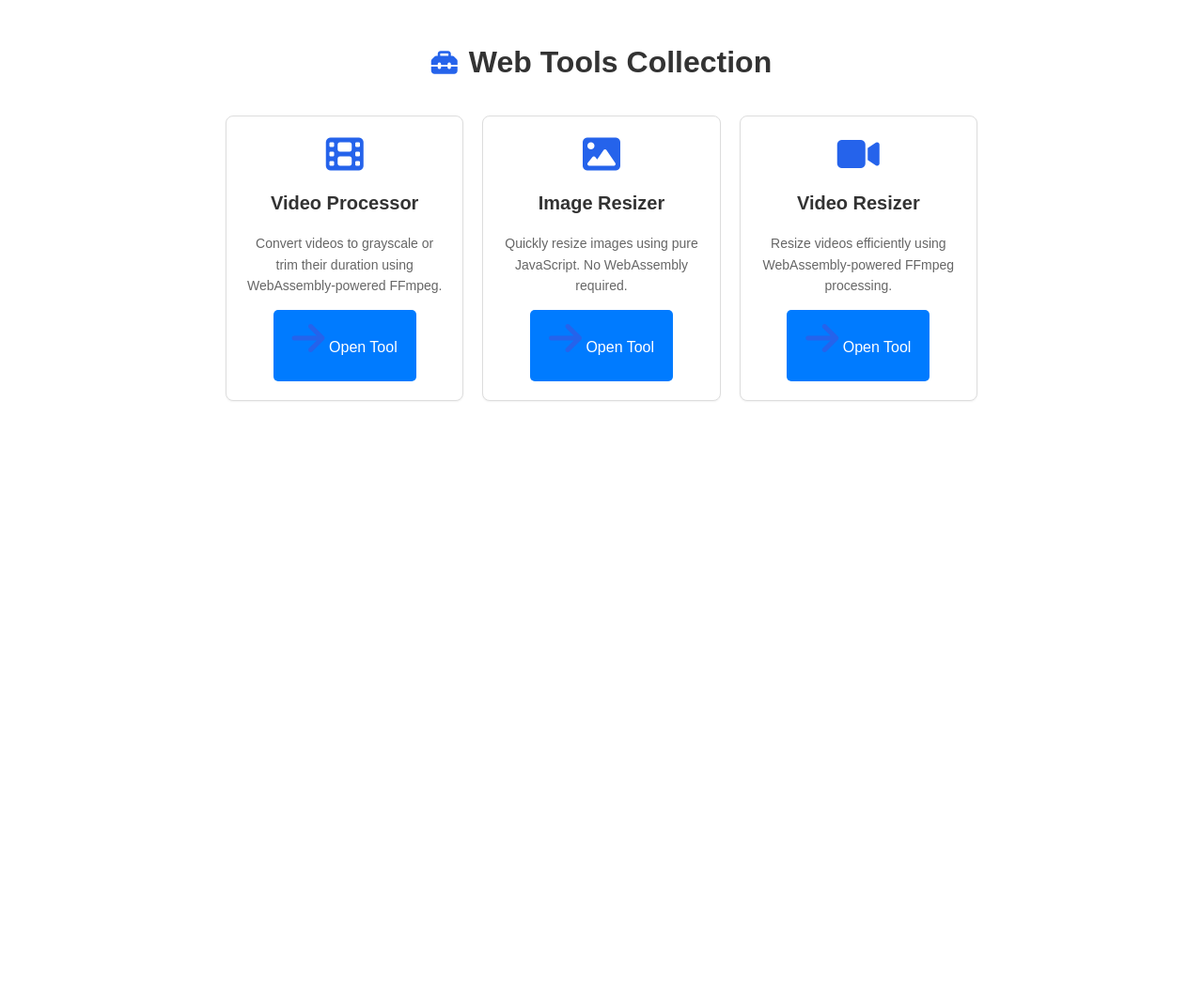
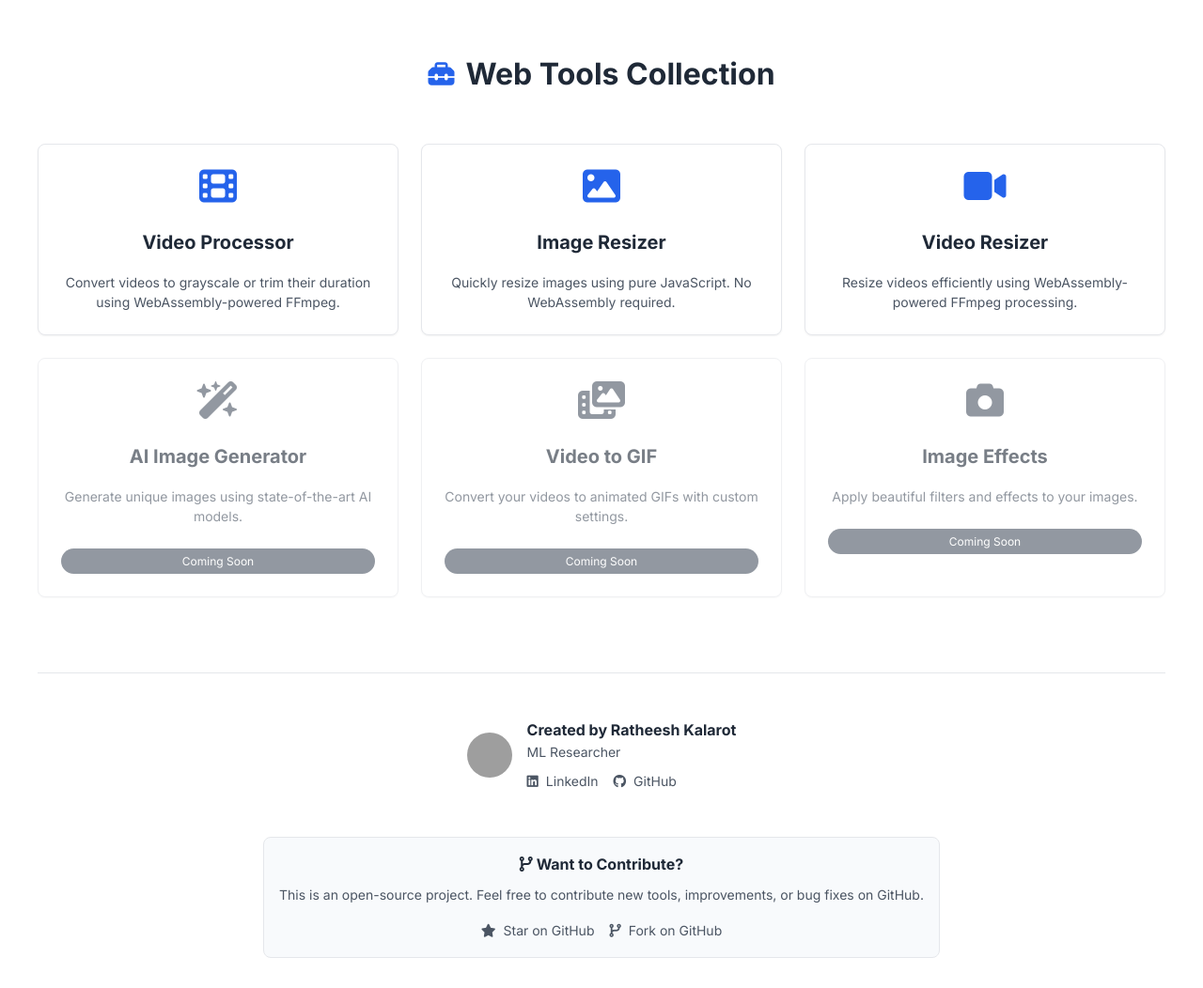
Before and after one commit to ratheeshkpattambi/web_tools, a plain HTML site: page index.html in a window 1280 px wide. Shown: the whole page at 94% size. Before the commit the page ends 800 px from the top, so only its background shows below. Drawn offline with Linux system fonts and the light colour scheme; grey boxes are pictures that could not be loaded.

Commit message:
Build #25: Add coming soon tools and update profile info

```diff
--- a/index.html
+++ b/index.html
@@ -3,7 +3,7 @@
 <head>
     <meta charset="UTF-8">
     <meta name="viewport" content="width=device-width, initial-scale=1.0">
-    <title>Web Tools Collection (Build #22)</title>
+    <title>Web Tools Collection (Build #24)</title>
     <link rel="preconnect" href="https://fonts.googleapis.com">
     <link rel="preconnect" href="https://fonts.gstatic.com" crossorigin>
     <link href="https://fonts.googleapis.com/css2?family=Inter:wght@400;500;600;700&display=swap" rel="stylesheet">
@@ -11,88 +11,265 @@
     <link rel="stylesheet" href="/css/styles.css">
     <style>
         body {
-            font-family: Arial, sans-serif;
-            max-width: 800px;
+            font-family: 'Inter', system-ui, -apple-system, sans-serif;
+            max-width: 1200px;
             margin: 0 auto;
-            padding: 20px;
+            padding: 2rem;
             line-height: 1.6;
+            min-height: 100vh;
+            display: flex;
+            flex-direction: column;
         }
+
         .tools-grid {
             display: grid;
-            grid-template-columns: repeat(auto-fit, minmax(250px, 1fr));
-            gap: 20px;
-            margin-top: 30px;
+            grid-template-columns: repeat(auto-fit, minmax(300px, 1fr));
+            gap: 1.5rem;
+            margin: 2rem 0;
+            flex: 1;
         }
+
         .tool-card {
-            border: 1px solid #ddd;
-            border-radius: 8px;
-            padding: 20px;
+            border: 1px solid var(--border-color);
+            border-radius: 0.5rem;
+            padding: 1.5rem;
             text-align: center;
             transition: transform 0.2s, box-shadow 0.2s;
             text-decoration: none;
             color: inherit;
+            background: white;
+            box-shadow: var(--shadow-sm);
+            display: flex;
+            flex-direction: column;
+            gap: 1rem;
+            cursor: pointer;
         }
+
         .tool-card:hover {
-            transform: translateY(-5px);
-            box-shadow: 0 5px 15px rgba(0,0,0,0.1);
+            transform: translateY(-4px);
+            box-shadow: var(--shadow-lg);
         }
+
+        .tool-card i {
+            font-size: 2.5rem;
+            color: var(--primary-color);
+            margin-bottom: 0.5rem;
+        }
+
         .tool-card h2 {
-            margin-top: 0;
-            color: #333;
+            margin: 0;
+            color: var(--text-primary);
+            font-size: 1.25rem;
         }
+
         .tool-card p {
-            color: #666;
-            margin-bottom: 15px;
+            color: var(--text-secondary);
+            margin: 0;
+            font-size: 0.875rem;
+            line-height: 1.5;
         }
-        .tool-button {
-            display: inline-block;
-            padding: 10px 20px;
-            background-color: #007bff;
-            color: white;
-            text-decoration: none;
-            border-radius: 5px;
-            transition: background-color 0.2s;
-        }
-        .tool-button:hover {
-            background-color: #0056b3;
-        }
+
         h1 {
             text-align: center;
-            color: #333;
-            margin-bottom: 30px;
+            color: var(--text-primary);
+            margin-bottom: 1rem;
+            display: flex;
+            align-items: center;
+            justify-content: center;
+            gap: 0.75rem;
+            font-size: 2rem;
+        }
+
+        h1 i {
+            color: var(--primary-color);
+        }
+
+        .footer {
+            margin-top: 3rem;
+            padding-top: 2rem;
+            border-top: 1px solid var(--border-color);
+            text-align: center;
+            color: var(--text-secondary);
+            font-size: 0.875rem;
+        }
+
+        .footer-content {
+            display: flex;
+            flex-direction: column;
+            align-items: center;
+            gap: 1rem;
+        }
+
+        .author {
+            display: flex;
+            align-items: center;
+            gap: 1rem;
+            margin: 1rem 0;
+        }
+
+        .author img {
+            width: 48px;
+            height: 48px;
+            border-radius: 50%;
+            object-fit: cover;
+        }
+
+        .author-info {
+            text-align: left;
+        }
+
+        .author-info h3 {
+            margin: 0;
+            font-size: 1rem;
+            color: var(--text-primary);
+        }
+
+        .author-info p {
+            margin: 0;
+            font-size: 0.875rem;
+            color: var(--text-secondary);
+        }
+
+        .social-links {
+            display: flex;
+            gap: 1rem;
+            margin-top: 0.5rem;
+        }
+
+        .social-links a {
+            color: var(--text-secondary);
+            text-decoration: none;
+            display: flex;
+            align-items: center;
+            gap: 0.5rem;
+            transition: color 0.2s;
+        }
+
+        .social-links a:hover {
+            color: var(--primary-color);
+        }
+
+        .contribute {
+            margin-top: 1rem;
+            padding: 1rem;
+            background: #f8fafc;
+            border-radius: 0.5rem;
+            border: 1px solid var(--border-color);
+        }
+
+        .contribute h3 {
+            margin: 0 0 0.5rem 0;
+            font-size: 1rem;
+            color: var(--text-primary);
+        }
+
+        .contribute p {
+            margin: 0;
+            font-size: 0.875rem;
+            color: var(--text-secondary);
+        }
+
+        .tool-card.coming-soon {
+            opacity: 0.6;
+            cursor: not-allowed;
+            pointer-events: none;
+        }
+
+        .tool-card.coming-soon i {
+            color: var(--text-secondary);
+        }
+
+        .coming-soon-badge {
+            background: var(--text-secondary);
+            color: white;
+            padding: 0.25rem 0.75rem;
+            border-radius: 1rem;
+            font-size: 0.75rem;
+            margin-top: 0.5rem;
+            display: inline-block;
         }
     </style>
 </head>
 <body>
-    <h1><i class="fas fa-toolbox"></i> Web Tools Collection</h1>
+    <h1>
+        <i class="fas fa-toolbox"></i>
+        Web Tools Collection
+    </h1>
+
     <div class="tools-grid">
         <a href="/video_process/" class="tool-card">
             <i class="fas fa-film"></i>
             <h2>Video Processor</h2>
             <p>Convert videos to grayscale or trim their duration using WebAssembly-powered FFmpeg.</p>
-            <span class="tool-button">
-                <i class="fas fa-arrow-right"></i>
-                Open Tool
-            </span>
         </a>
         <a href="/image_resize/" class="tool-card">
             <i class="fas fa-image"></i>
             <h2>Image Resizer</h2>
             <p>Quickly resize images using pure JavaScript. No WebAssembly required.</p>
-            <span class="tool-button">
-                <i class="fas fa-arrow-right"></i>
-                Open Tool
-            </span>
         </a>
         <a href="/video_resize/" class="tool-card">
             <i class="fas fa-video"></i>
             <h2>Video Resizer</h2>
             <p>Resize videos efficiently using WebAssembly-powered FFmpeg processing.</p>
-            <span class="tool-button">
-                <i class="fas fa-arrow-right"></i>
-                Open Tool
-            </span>
         </a>
+        <div class="tool-card coming-soon">
+            <i class="fas fa-wand-magic-sparkles"></i>
+            <h2>AI Image Generator</h2>
+            <p>Generate unique images using state-of-the-art AI models.</p>
+            <span class="coming-soon-badge">Coming Soon</span>
+        </div>
+        <div class="tool-card coming-soon">
+            <i class="fas fa-photo-film"></i>
+            <h2>Video to GIF</h2>
+            <p>Convert your videos to animated GIFs with custom settings.</p>
+            <span class="coming-soon-badge">Coming Soon</span>
+        </div>
+        <div class="tool-card coming-soon">
+            <i class="fas fa-camera"></i>
+            <h2>Image Effects</h2>
+            <p>Apply beautiful filters and effects to your images.</p>
+            <span class="coming-soon-badge">Coming Soon</span>
+        </div>
     </div>
+
+    <footer class="footer">
+        <div class="footer-content">
+            <div class="author">
+                <img src="https://avatars.githubusercontent.com/u/8389908" alt="Ratheesh Kalarot">
+                <div class="author-info">
+                    <h3>Created by Ratheesh Kalarot</h3>
+                    <p>ML Researcher</p>
+                    <div class="social-links">
+                        <a href="https://www.linkedin.com/in/ratheesh-kalarot/" target="_blank" rel="noopener">
+                            <i class="fab fa-linkedin"></i>
+                            LinkedIn
+                        </a>
+                        <a href="https://github.com/ratheeshkpattambi/web_tools" target="_blank" rel="noopener">
+                            <i class="fab fa-github"></i>
+                            GitHub
+                        </a>
+                    </div>
+                </div>
+            </div>
+
+            <div class="contribute">
+                <h3>
+                    <i class="fas fa-code-branch"></i>
+                    Want to Contribute?
+                </h3>
+                <p>This is an open-source project. Feel free to contribute new tools, improvements, or bug fixes on GitHub.</p>
+                <div class="social-links" style="justify-content: center; margin-top: 1rem;">
+                    <a href="https://github.com/ratheeshkpattambi/web_tools" target="_blank" rel="noopener">
+                        <i class="fas fa-star"></i>
+                        Star on GitHub
+                    </a>
+                    <a href="https://github.com/ratheeshkpattambi/web_tools/fork" target="_blank" rel="noopener">
+                        <i class="fas fa-code-branch"></i>
+                        Fork on GitHub
+                    </a>
+                </div>
+            </div>
+        </div>
+    </footer>
 </body>
 </html>
```
